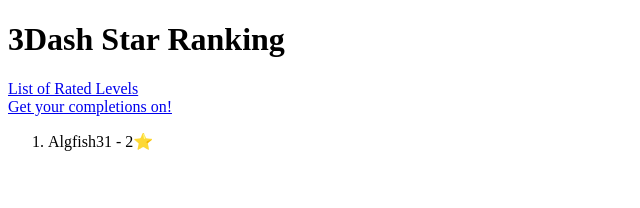
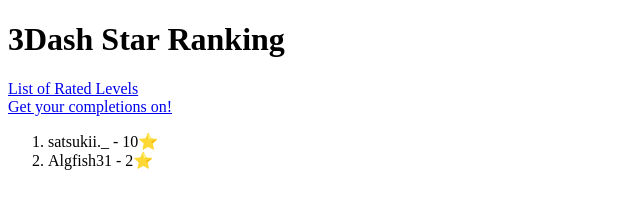
Before and after one commit to Algfish31/3dashleaderboards, a plain HTML site: page index.html in a window 1280 px wide. Shown: the whole page, without its empty margins (0-640 px from the left). Drawn offline with Linux system fonts and the light colour scheme.

Commit message:
Update index.html

```diff
--- a/index.html
+++ b/index.html
@@ -8,6 +8,7 @@
     <a href="star-levels.html">List of Rated Levels</a> <br>
     <a href="https://forms.gle/VHVuV4E6FeoXXNGc8">Get your completions on!</a>
     <ol>
+      <li>satsukii._ - 10⭐</li>
       <li>Algfish31 - 2⭐</li>
     </ol>
   </body>
```
